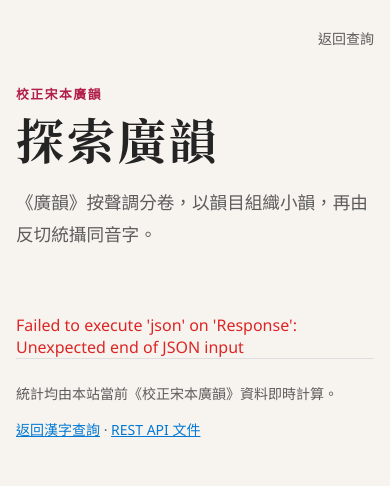
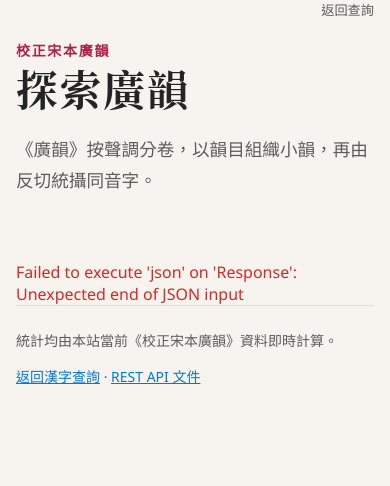
Before and after one commit to vippeterhou/guangyun, a FastAPI app: page /overview in a window 390 px wide. Shown: the top 486 px of the page. Run offline with FastAPI, Linux system fonts and the light colour scheme; data that the repository does not hold is empty; parts of the project's set-up code (start-up, migrations or seed data) failed here and were passed over.

Commit message:
Align homepage and overview headings

```diff
--- a/src/guangyun/static/overview.css
+++ b/src/guangyun/static/overview.css
@@ -20,16 +20,19 @@ a {
 }
 
 .overview-shell {
+  position: relative;
   width: min(1180px, calc(100% - 32px));
   margin: 0 auto;
-  padding: 40px 0 48px;
+  padding: 72px 0 48px;
 }
 
 .overview-nav {
+  position: absolute;
+  top: 28px;
+  right: 0;
   display: flex;
   justify-content: flex-end;
-  margin-bottom: 56px;
-  font-size: 0.875rem;
+  font-size: 0.825rem;
 }
 
 .overview-nav a {
@@ -49,13 +52,17 @@ a {
 .eyebrow,
 .section-number {
   color: var(--cp-accent);
-  font-size: 0.8rem;
   font-weight: 700;
   letter-spacing: 0.12em;
 }
 
 .eyebrow {
-  margin: 0 0 12px;
+  margin: 0 0 8px;
+  font-size: 0.875rem;
+}
+
+.section-number {
+  font-size: 0.8rem;
 }
 
 h1,
@@ -67,9 +74,9 @@ h2,
 
 h1 {
   margin: 0;
-  font-size: clamp(3rem, 10vw, 6.5rem);
+  font-size: clamp(2.6rem, 9vw, 5.5rem);
   font-weight: 600;
-  letter-spacing: 0.06em;
+  letter-spacing: 0.05em;
   line-height: 1;
 }
 
@@ -682,11 +689,11 @@ footer p {
 
 @media (max-width: 680px) {
   .overview-shell {
-    padding-top: 28px;
+    padding-top: 40px;
   }
 
   .overview-nav {
-    margin-bottom: 36px;
+    top: 0;
   }
 
   .overview-section {
--- a/src/guangyun/templates/index.html
+++ b/src/guangyun/templates/index.html
@@ -67,7 +67,7 @@ html[data-theme="dark"] {
   --cp-highlight: rgba(253, 142, 161, 0.12);
 }
     </style>
-    <link rel="stylesheet" href="{{ url_for('static', path='/app.css') }}?v=4">
+    <link rel="stylesheet" href="{{ url_for('static', path='/app.css') }}?v=6">
   </head>
   <body>
     <main class="page-shell">
--- a/src/guangyun/templates/overview.html
+++ b/src/guangyun/templates/overview.html
@@ -67,7 +67,7 @@ html[data-theme="dark"] {
   --cp-highlight: rgba(253, 142, 161, 0.12);
 }
     </style>
-    <link rel="stylesheet" href="{{ url_for('static', path='/overview.css') }}?v=9">
+    <link rel="stylesheet" href="{{ url_for('static', path='/overview.css') }}?v=10">
   </head>
   <body>
     <main class="overview-shell">
```
Also changed, not shown: src/guangyun/static/app.css (+8 -1 lines).
